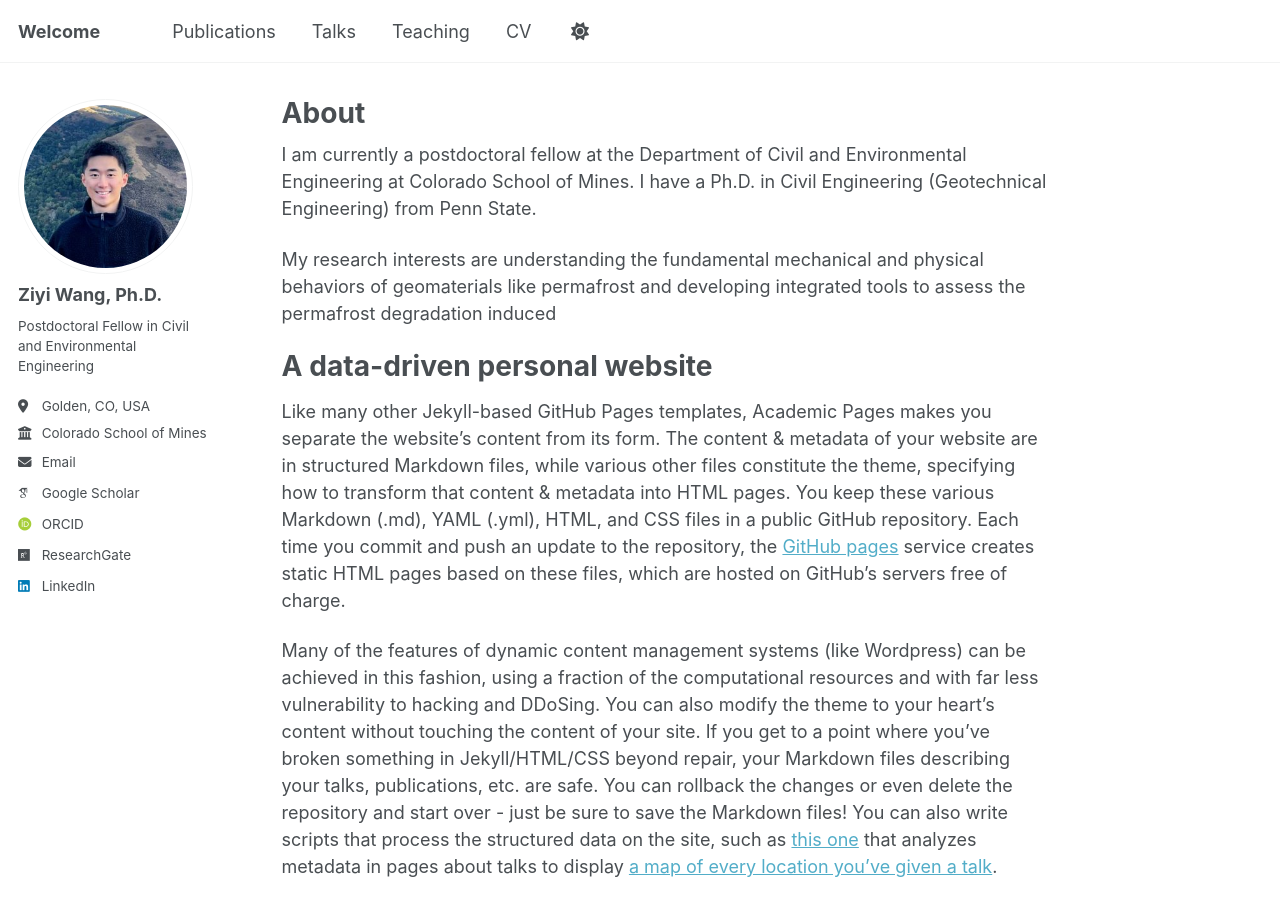
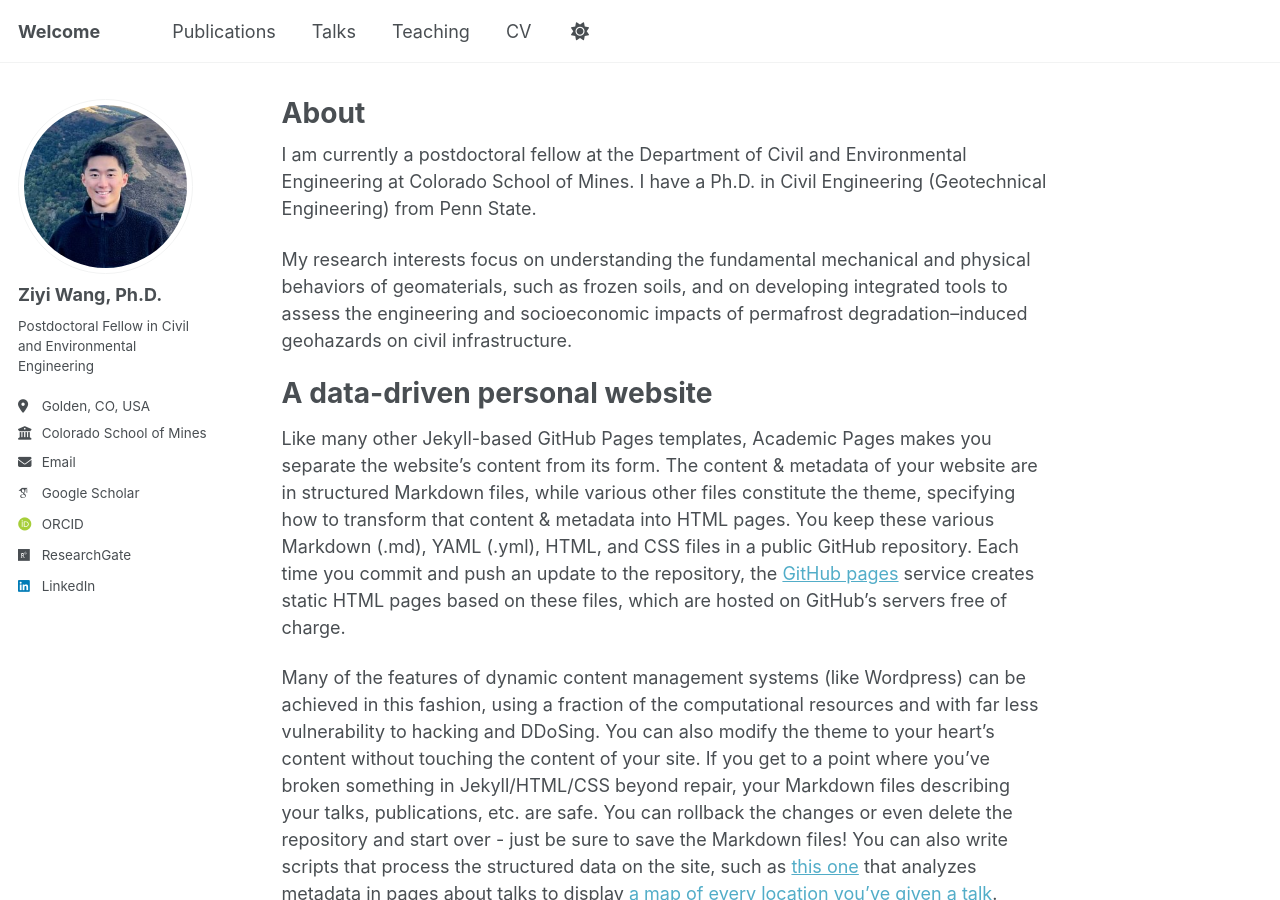
Before and after one commit to ziyiwang-ce/ziyiwang-ce.github.io, a Jekyll site: the page built from _pages/about.md, in a window 1280 px wide and 900 px high. Built offline with Jekyll 4.4.1, drawn with Linux system fonts in a browser that asks for light colours; some web fonts are replaced; a script that is not in the unit is left out.

Commit message:
Update about.md

```diff
--- a/_pages/about.md
+++ b/_pages/about.md
@@ -9,7 +9,7 @@ redirect_from:
 
 I am currently a postdoctoral fellow at the Department of Civil and Environmental Engineering at Colorado School of Mines. I have a Ph.D. in Civil Engineering (Geotechnical Engineering) from Penn State.
 
-My research interests are understanding the fundamental mechanical and physical behaviors of geomaterials like permafrost and developing integrated tools to assess the permafrost degradation induced
+My research interests focus on understanding the fundamental mechanical and physical behaviors of geomaterials, such as frozen soils, and on developing integrated tools to assess the engineering and socioeconomic impacts of permafrost degradation–induced geohazards on civil infrastructure.
 
 A data-driven personal website
 ======
```
